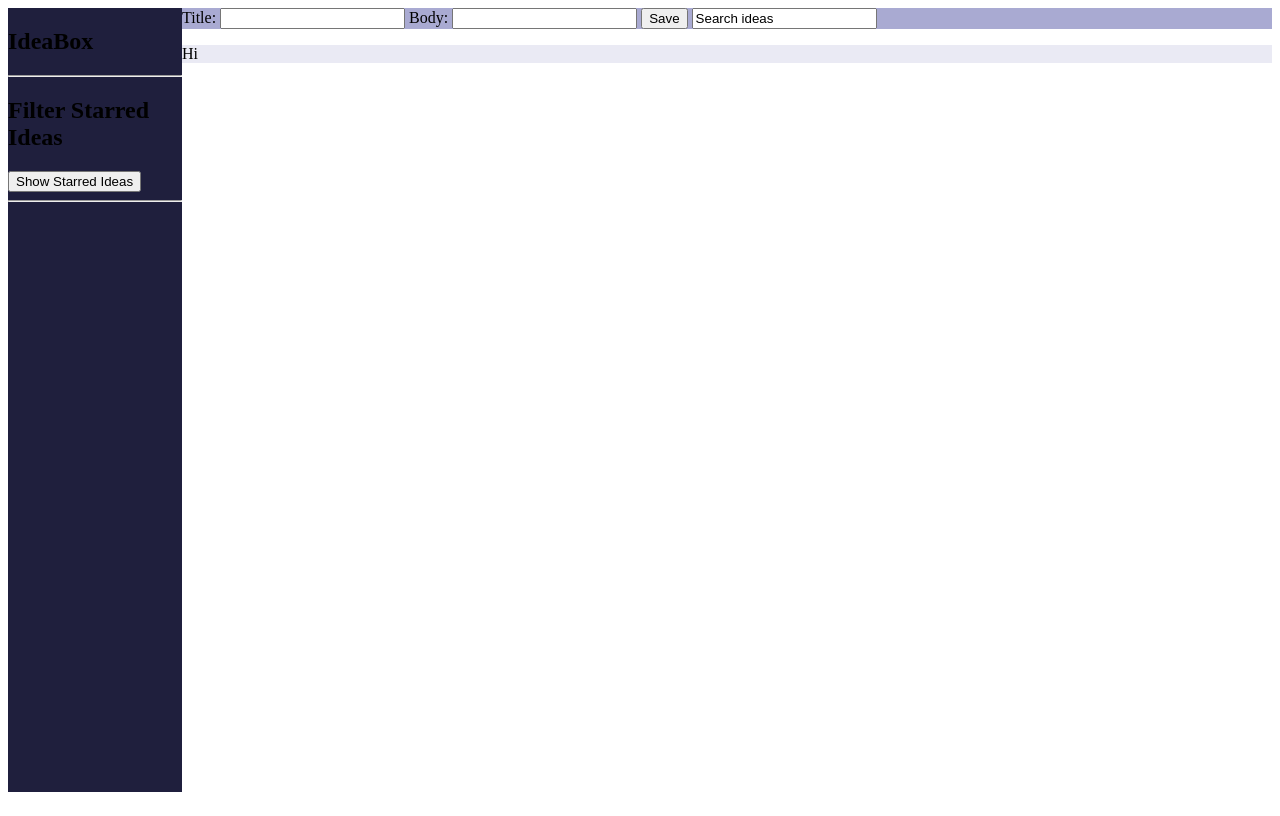
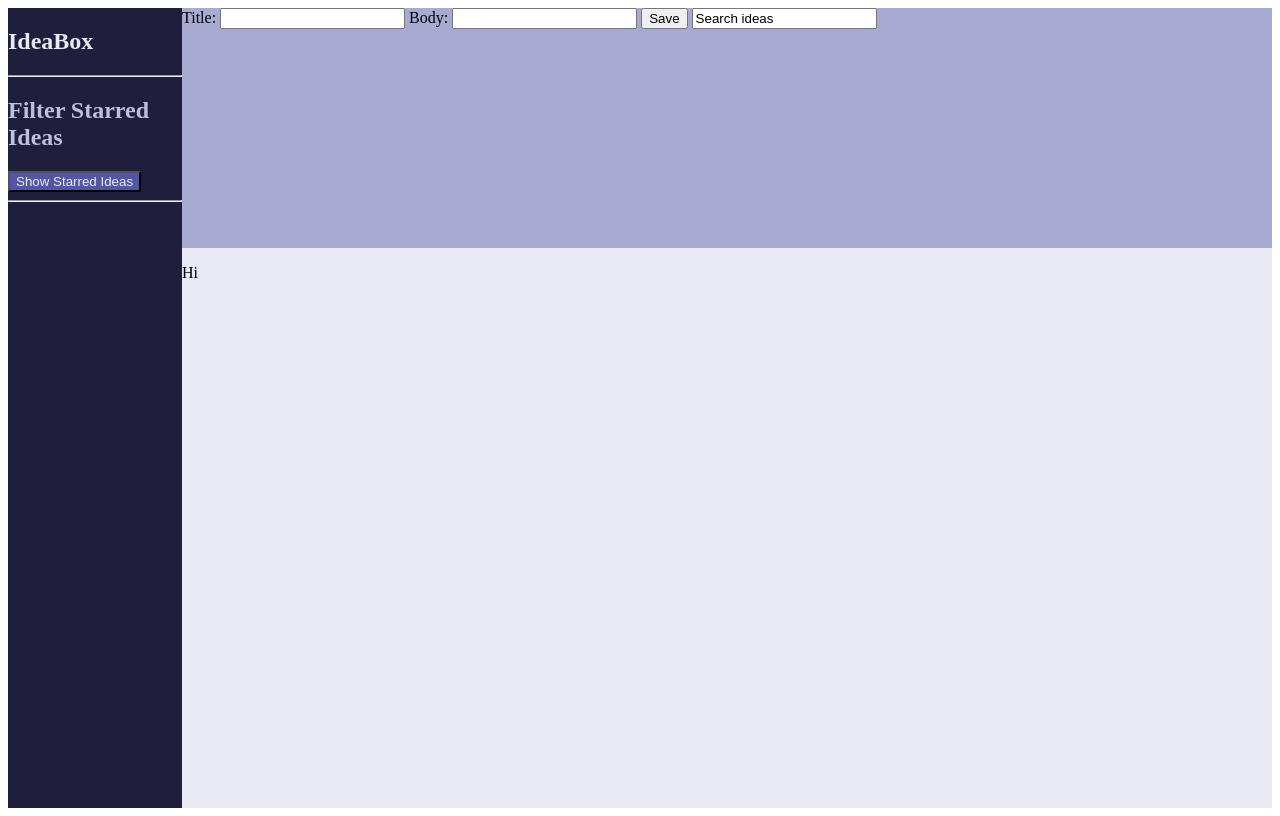
Before and after one commit to davidhdaw/ideabox, a plain HTML site: page index.html in a window 1280 px wide. Drawn offline with Linux system fonts and the light colour scheme.

Commit message:
Add correct sizing for laid out sections

```diff
--- a/styles.css
+++ b/styles.css
@@ -2,11 +2,26 @@ aside {
   background-color: #1F1F3D;
 }
 
-form {
+h1 {
+  color: #E9E9F3;
+}
+
+h2 {
+  color: #BFBFDD;
+}
+
+.show-starred-ideas {
+  background-color: #5356A4;
+  color: #E9E9F3;
+}
+
+.wrapper {
   background-color: #A9AAD2;
+  height: 30%;
 }
 
 .cards-grid {
+  height: 70%;
   background-color: #EAEAF4;
 }
 
@@ -15,5 +30,8 @@ body {
 }
 
 main {
+  display: flex;
+  flex-direction: column;
   width: 100%;
+  height: 100vh;
 }
```
